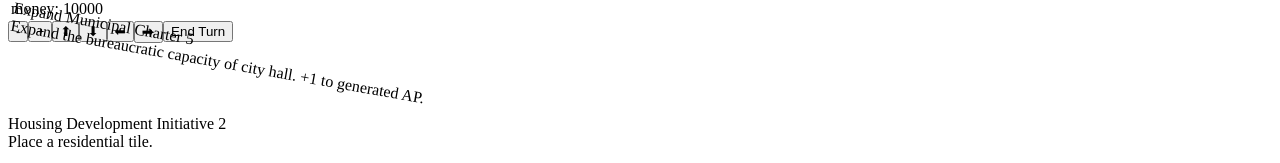
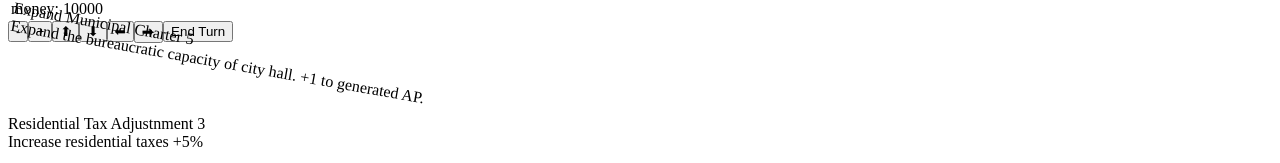
Before and after one commit to whatgoodisaroad/polity, a React app: page / in a window 1280 px wide. Shown: the part 637-800 px from the top of the page. Built offline with nearby package versions, Linux system fonts and the light colour scheme; the HTML template or start-up script is replaced by a standard one.

Commit message:
Couple more cards

```diff
--- a/src/card.ts
+++ b/src/card.ts
@@ -15,7 +15,14 @@ export abstract class BaseCard {
   }
 
   effect(state: State): State {
-    return modifyStat(state, 'ap', (ap) => ap - this.apCost);
+    return  discardHandCardById(
+      modifyStat(
+        state,
+        'ap',
+        (ap) => ap - this.apCost
+      ),
+      this.id
+    );
   }
 
   abstract getDescription(): string;
@@ -33,12 +40,7 @@ export class HousingDevelopmentInitiativeCard extends BaseCard {
   }
 
   effect(state: State): State {
-    return discardHandCardById(
-      super.effect(
-        { ...state, paintTile: 'residential' }
-      ),
-      this.id
-    );
+    return super.effect({ ...state, paintTile: 'residential' });
   }
 
   getDescription(): string {
@@ -54,7 +56,7 @@ export class ExpandMunicipalCharter extends BaseCard {
   }
 
   effect(state: State): State {
-    state = discardHandCardById(super.effect(state), this.id)
+    state = super.effect(state);
     const cityHall = findCellByType(state, 'city-hall') as CityHallCell;;
     if (cityHall) {
       state = replaceCell(state, cityHall.row, cityHall.column, cityHall.upgrade());
@@ -75,15 +77,54 @@ export class ParksAndRecreationCard extends BaseCard {
   }
 
   effect(state: State): State {
-    return discardHandCardById(
-      super.effect(
-        { ...state, paintTile: 'park' }
-      ),
-      this.id
-    );
+    return super.effect({ ...state, paintTile: 'park' });
   }
 
   getDescription(): string {
     return 'Place a park cell';
   }
 }
+
+export class ResidentialTaxAdjustmentCard extends BaseCard {
+  constructor() {
+    super('Residential Tax Adjustnment');
+    this.imageUrl = 'img/ResidentialTaxAdjustment.jpeg';
+    this.apCost = 3;
+  }
+
+  effect(state: State): State {
+    return super.effect(
+      modifyStat(
+        state,
+        'residentialTaxRate',
+        (value) => value * 1.05
+      )
+    );
+  }
+
+  getDescription(): string {
+    return 'Increase residential taxes +5%';
+  }
+}
+
+export class ParadeCard extends BaseCard {
+  constructor() {
+    super('Parade');
+    this.imageUrl = 'img/Parade.jpeg';
+    this.apCost = 5;
+  }
+
+  effect(state: State): State {
+    return super.effect(
+      modifyStat(
+        state,
+        'ap',
+        (value) => value + 10
+      )
+    );
+  }
+
+  getDescription(): string {
+    return 'Throw a parade for the town. +10 AP';
+  }
+}
--- a/src/game.ts
+++ b/src/game.ts
@@ -1,4 +1,4 @@
-import { BaseCard, ExpandMunicipalCharter, HousingDevelopmentInitiativeCard, ParksAndRecreationCard } from "./card";
+import { BaseCard, ParadeCard, ExpandMunicipalCharter, HousingDevelopmentInitiativeCard, ParksAndRecreationCard, ResidentialTaxAdjustmentCard } from "./card";
 import { CityHallCell, EmptyCell, FreewayCorridorCell, ResidentialCell, VoidCell } from "./cells";
 import type { CellType, MapCell } from "./cells/base";
 import { ParkCell } from "./cells/park";
@@ -45,6 +45,8 @@ export function getInitialState(): State {
     deck: [
       new ParksAndRecreationCard(),
       new ExpandMunicipalCharter(),
+      new ResidentialTaxAdjustmentCard(),
+      new ParadeCard(),
       new HousingDevelopmentInitiativeCard(),
       new HousingDevelopmentInitiativeCard(),
       new HousingDevelopmentInitiativeCard(),
--- a/src/index.tsx
+++ b/src/index.tsx
@@ -120,7 +120,7 @@ function Game(): React.ReactNode {
       <div>
         <table>
           <tbody>
-            {[...state.stats.entries()].map(([key, value]) => (
+            {[...state.stats.entries()].filter(([, { display }]) => display).map(([key, value]) => (
               <tr key={key}>
                 <td>{value.displayName ?? key}:</td>
                 <td>
--- a/src/stats.ts
+++ b/src/stats.ts
@@ -8,7 +8,10 @@ export interface Stat {
   max?: number;
 }
 
-export type StatKey = 'money' | 'ap' | 'residentialTaxRate';
+export type StatKey =
+  | 'money'
+  | 'ap'
+  | 'residentialTaxRate';
 
 export function modifyStat(
   state: State,
@@ -23,6 +26,7 @@ export function modifyStat(
   if (!stat) {
     throw `Failed to get stat ${key}`;
   }
+  stat = { ...stat };
 
   stat.value = fn(stat.value);
   if (stat.max && stat.value > stat.max) {
```
Also changed, not shown: public/img/Parade.jpeg (added), public/img/ResidentialTaxAdjustment.jpeg (added).
